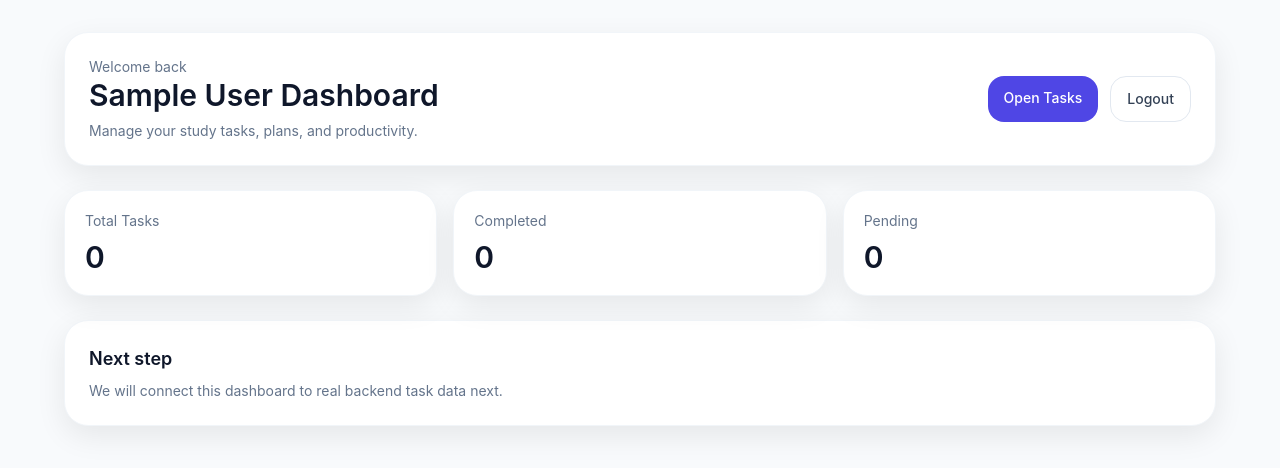
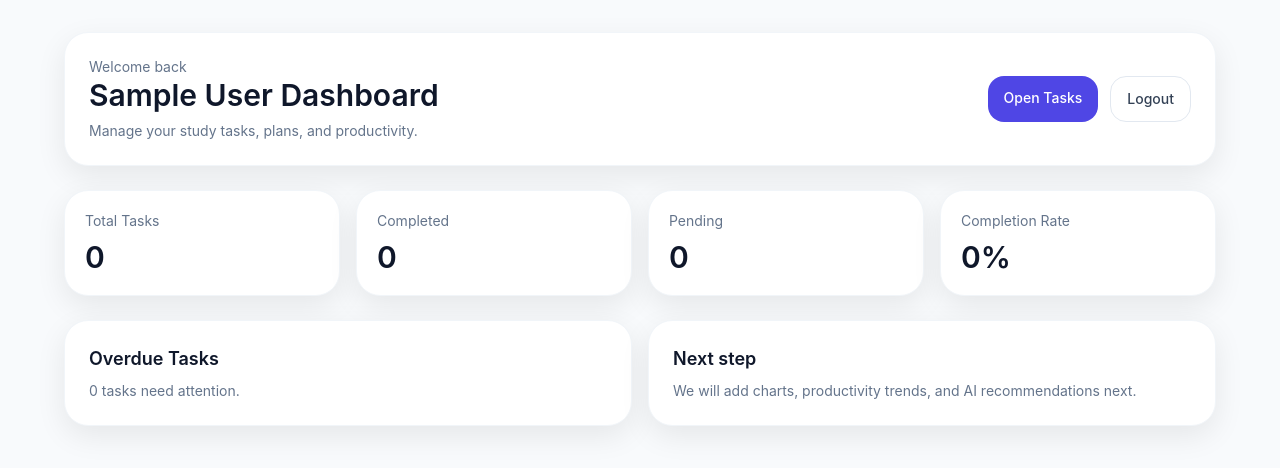
Before and after one commit to VarnikaSharma2176/AI-Powered-Student-Study-Planner, a React (Vite) app in the folder client/: page /dashboard in a window 1280 px wide. Shown: the top 468 px of the page. Built offline with nearby package versions, Linux system fonts and the light colour scheme; no server answers; sample sign-in values are in the browser's storage.

Commit message:
feat: add dynamic dashboard task stats
- Added task statistics endpoint
- Connected dashboard to backend stats
- Displayed total, completed, pending, overdue, and completion rate
- Pulled live user task data from MongoDB

```diff
--- a/client/src/pages/Dashboard.jsx
+++ b/client/src/pages/Dashboard.jsx
@@ -1,16 +1,45 @@
+import { useEffect, useState } from "react";
 import { Link, useNavigate } from "react-router-dom";
 import { useAuth } from "../context/AuthContext";
 import { toast } from "react-hot-toast";
+import API from "../services/api";
 
 export default function Dashboard() {
   const { user, logout } = useAuth();
   const navigate = useNavigate();
+
+  const [stats, setStats] = useState({
+    totalTasks: 0,
+    completedTasks: 0,
+    pendingTasks: 0,
+    overdueTasks: 0,
+    completionRate: 0,
+  });
+
+  const [loading, setLoading] = useState(true);
 
   const handleLogout = () => {
     logout();
     toast.success("Logged out");
     navigate("/login");
   };
+
+  useEffect(() => {
+    const fetchStats = async () => {
+      try {
+        setLoading(true);
+        const { data } = await API.get("/api/tasks/stats");
+        setStats(data);
+      } catch (error) {
+        console.error(error);
+        toast.error(error.response?.data?.message || "Failed to load stats");
+      } finally {
+        setLoading(false);
+      }
+    };
+
+    fetchStats();
+  }, []);
 
   return (
     <div className="min-h-screen bg-slate-50 p-4 md:p-8">
@@ -44,26 +73,47 @@ export default function Dashboard() {
           </div>
         </div>
 
-        <div className="mt-6 grid gap-4 md:grid-cols-3">
+        <div className="mt-6 grid gap-4 md:grid-cols-4">
           <div className="rounded-3xl bg-white p-5 shadow-soft border border-slate-100">
             <p className="text-sm text-slate-500">Total Tasks</p>
-            <h2 className="mt-2 text-3xl font-semibold text-slate-900">0</h2>
+            <h2 className="mt-2 text-3xl font-semibold text-slate-900">
+              {loading ? "..." : stats.totalTasks}
+            </h2>
           </div>
           <div className="rounded-3xl bg-white p-5 shadow-soft border border-slate-100">
             <p className="text-sm text-slate-500">Completed</p>
-            <h2 className="mt-2 text-3xl font-semibold text-slate-900">0</h2>
+            <h2 className="mt-2 text-3xl font-semibold text-slate-900">
+              {loading ? "..." : stats.completedTasks}
+            </h2>
           </div>
           <div className="rounded-3xl bg-white p-5 shadow-soft border border-slate-100">
             <p className="text-sm text-slate-500">Pending</p>
-            <h2 className="mt-2 text-3xl font-semibold text-slate-900">0</h2>
+            <h2 className="mt-2 text-3xl font-semibold text-slate-900">
+              {loading ? "..." : stats.pendingTasks}
+            </h2>
+          </div>
+          <div className="rounded-3xl bg-white p-5 shadow-soft border border-slate-100">
+            <p className="text-sm text-slate-500">Completion Rate</p>
+            <h2 className="mt-2 text-3xl font-semibold text-slate-900">
+              {loading ? "..." : `${stats.completionRate}%`}
+            </h2>
           </div>
         </div>
 
-        <div className="mt-6 rounded-3xl bg-white p-6 shadow-soft border border-slate-100">
-          <h3 className="text-lg font-semibold text-slate-900">Next step</h3>
-          <p className="mt-2 text-sm text-slate-500">
-            We will connect this dashboard to real backend task data next.
-          </p>
+        <div className="mt-6 grid gap-4 md:grid-cols-2">
+          <div className="rounded-3xl bg-white p-6 shadow-soft border border-slate-100">
+            <h3 className="text-lg font-semibold text-slate-900">Overdue Tasks</h3>
+            <p className="mt-2 text-sm text-slate-500">
+              {loading ? "Loading..." : `${stats.overdueTasks} tasks need attention.`}
+            </p>
+          </div>
+
+          <div className="rounded-3xl bg-white p-6 shadow-soft border border-slate-100">
+            <h3 className="text-lg font-semibold text-slate-900">Next step</h3>
+            <p className="mt-2 text-sm text-slate-500">
+              We will add charts, productivity trends, and AI recommendations next.
+            </p>
+          </div>
         </div>
       </div>
     </div>
```
Also changed, not shown: 2 other files (tests, documents, lock files or other folders).
